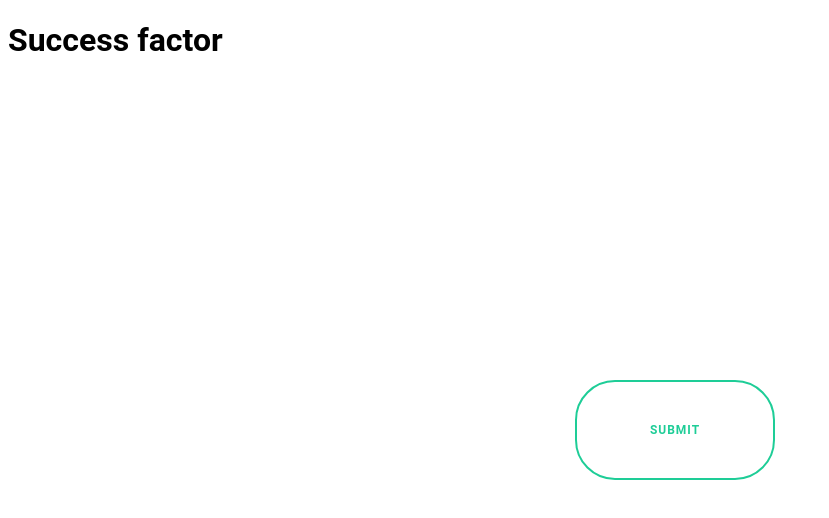
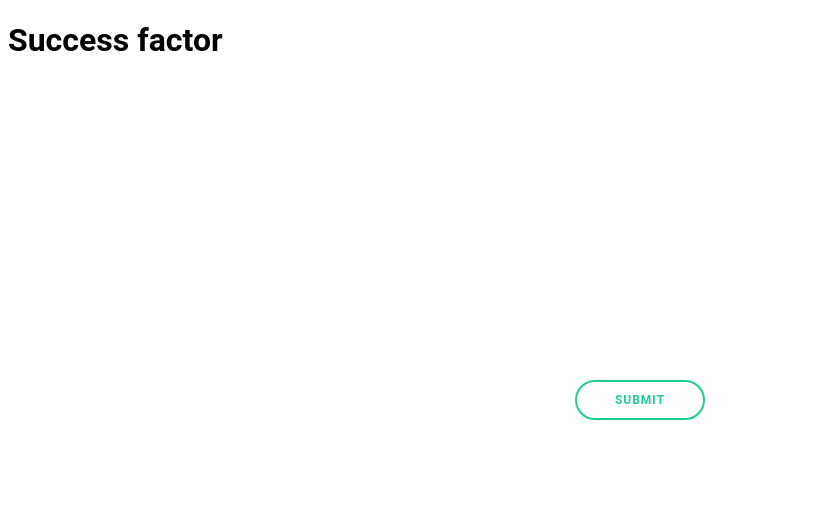
Before and after one commit to namgaxilem/demo_sacombank, a plain HTML site: page index.html in a window 1280 px wide. Shown: the whole page, without its empty margins (0-829 px from the left). Drawn offline with nearby package versions, Linux system fonts and the light colour scheme.

Commit message:
Update index.html

```diff
--- a/index.html
+++ b/index.html
@@ -22,9 +22,9 @@
 
         button {
             outline: none;
-            height: 100px;
+            height: 40px;
             text-align: center;
-            width: 200px;
+            width: 130px;
             border-radius: 40px;
             background: #fff;
             border: 2px solid #1ECD97;
```
